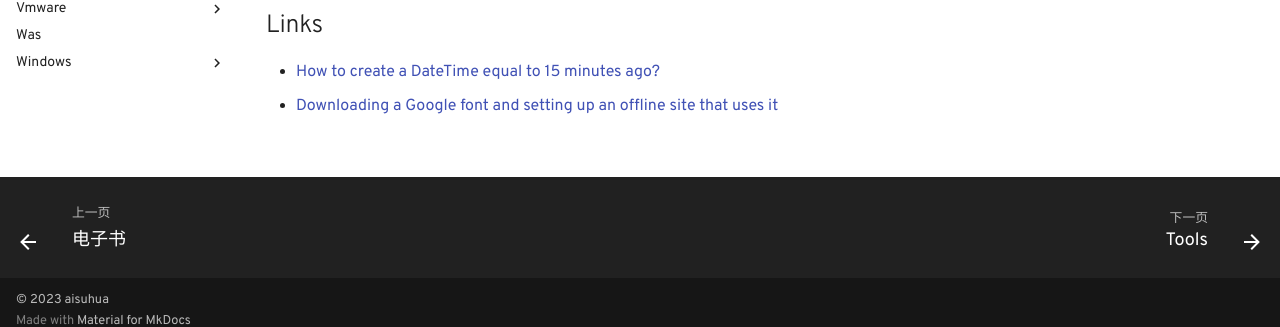
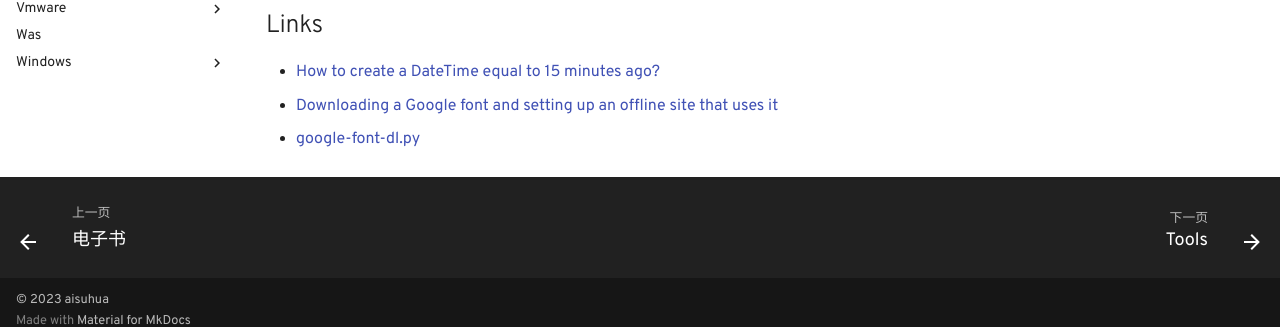
Before and after one commit to aisuhua/aisuhua.github.io, an MkDocs documentation site: the page built from docs/python.md, in a window 1280 px wide and 1118 px high. Shown: the part 775-1102 px from the top of the window. Built offline with MkDocs 1.6.1 and Material for MkDocs 9.7.7, drawn with Linux system fonts in a browser that asks for light colours; comment, search, counter and statistics services are not loaded.

Commit message:
python.md

```diff
--- a/docs/python.md
+++ b/docs/python.md
@@ -34,3 +34,4 @@ with open("example.css", "w") as f:
 
 - [How to create a DateTime equal to 15 minutes ago?](https://stackoverflow.com/questions/4541629/how-to-create-a-datetime-equal-to-15-minutes-ago)
 - [Downloading a Google font and setting up an offline site that uses it](https://stackoverflow.com/a/49838352)
+- [google-font-dl.py](https://gist.github.com/aisuhua/ad5f3f112e88925b5688a48b204ab136)
```
